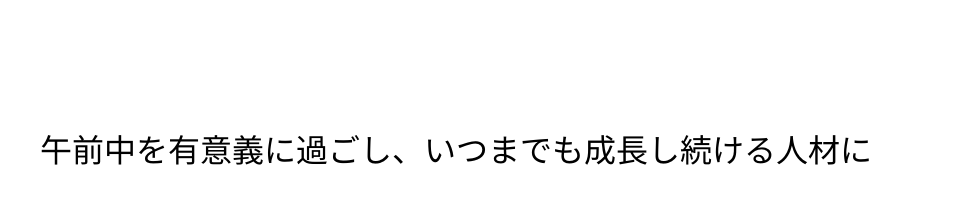
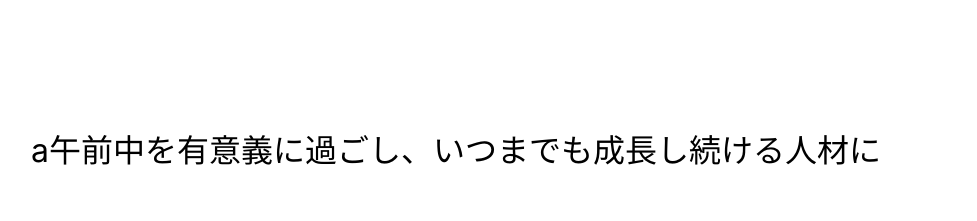
Before and after one commit to ryotaromosao/moring-web, a React (Create React App) app: page / in a window 1280 px wide. Shown: the part 920-1141 px from the top of the page, without its empty margins (184-1161 px from the left). Built offline with nearby package versions, Linux system fonts and the light colour scheme.

Commit message:
JPG test

```diff
--- a/src/App.js
+++ b/src/App.js
@@ -20,7 +20,7 @@ function App() {
 
 
       <div className="scroll-text-parent">
-        <ScrollText text="午前中を有意義に過ごし、いつまでも成長し続ける人材に" />
+        <ScrollText text="a午前中を有意義に過ごし、いつまでも成長し続ける人材に" />
       </div>
 
 
```
